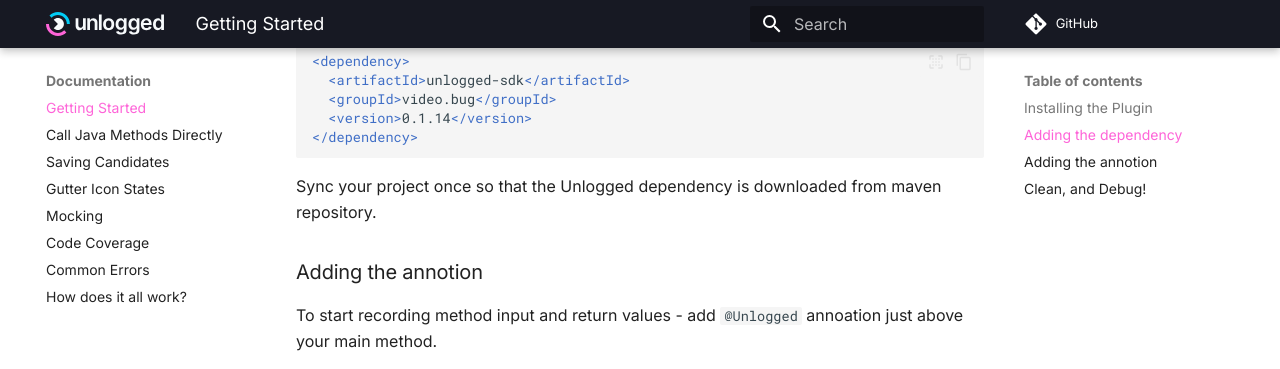
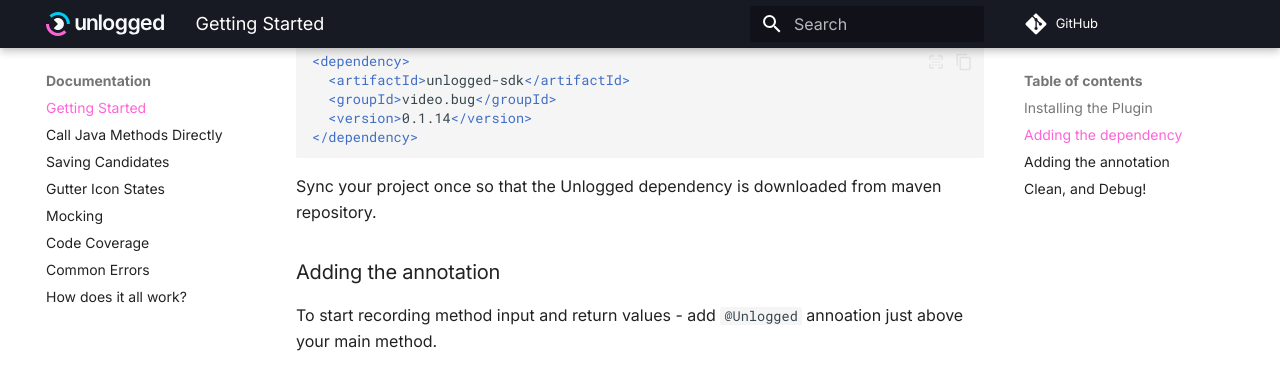
Before and after one commit to unloggedio/documentation, an MkDocs documentation site: the page built from docs/index.md, in a window 1280 px wide and 900 px high, scrolled down 929 px. Shown: the top 369 px of the window. Built offline with MkDocs 1.6.1 and Material for MkDocs 9.7.7, drawn with Linux system fonts in a browser that asks for light colours; comment, search, counter and statistics services are not loaded.

Commit message:
corrected typo

````diff
--- a/docs/index.md
+++ b/docs/index.md
@@ -31,7 +31,7 @@
 
 Sync your project once so that the Unlogged dependency is downloaded from maven repository.
 
-### Adding the annotion
+### Adding the annotation
 To start recording method input and return values - add ```@Unlogged``` annoation just above your main method.
 
 Here is an example.
````
